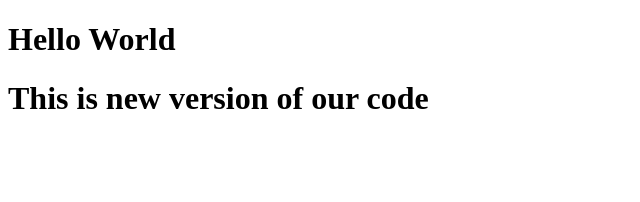
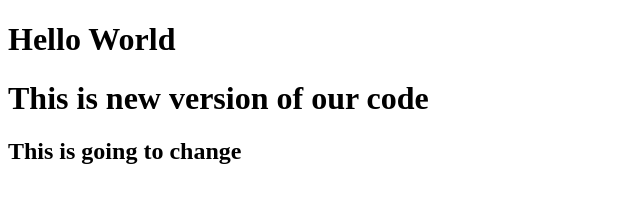
Before and after one commit to Usman522/lecture1, a plain HTML site: page newone.html in a window 1280 px wide. Shown: the whole page, without its empty margins (0-640 px from the left). Drawn offline with Linux system fonts and the light colour scheme.

Commit message:
Added a third line to newone.html

```diff
--- a/newone.html
+++ b/newone.html
@@ -6,6 +6,7 @@
 <body>
 	<h1> Hello World</h1>
 	<h1>This is new version of our code<h1>
+		<h2>This is going to change</h1>
 
 </body>
 </html>
```
